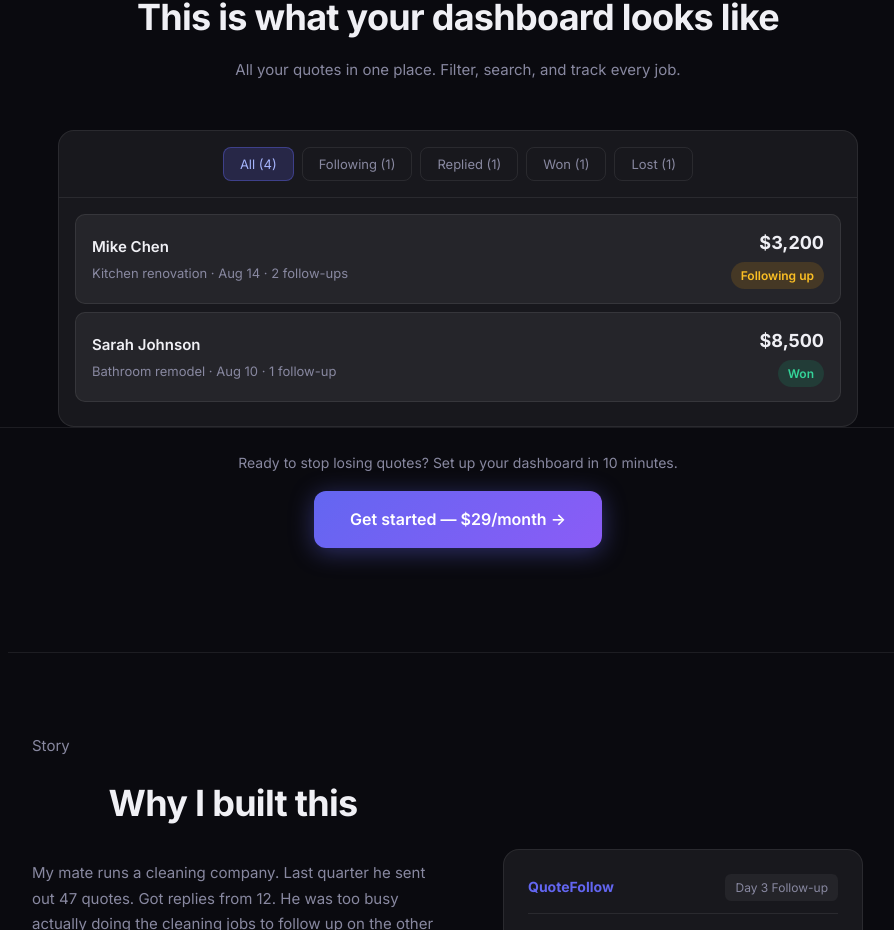
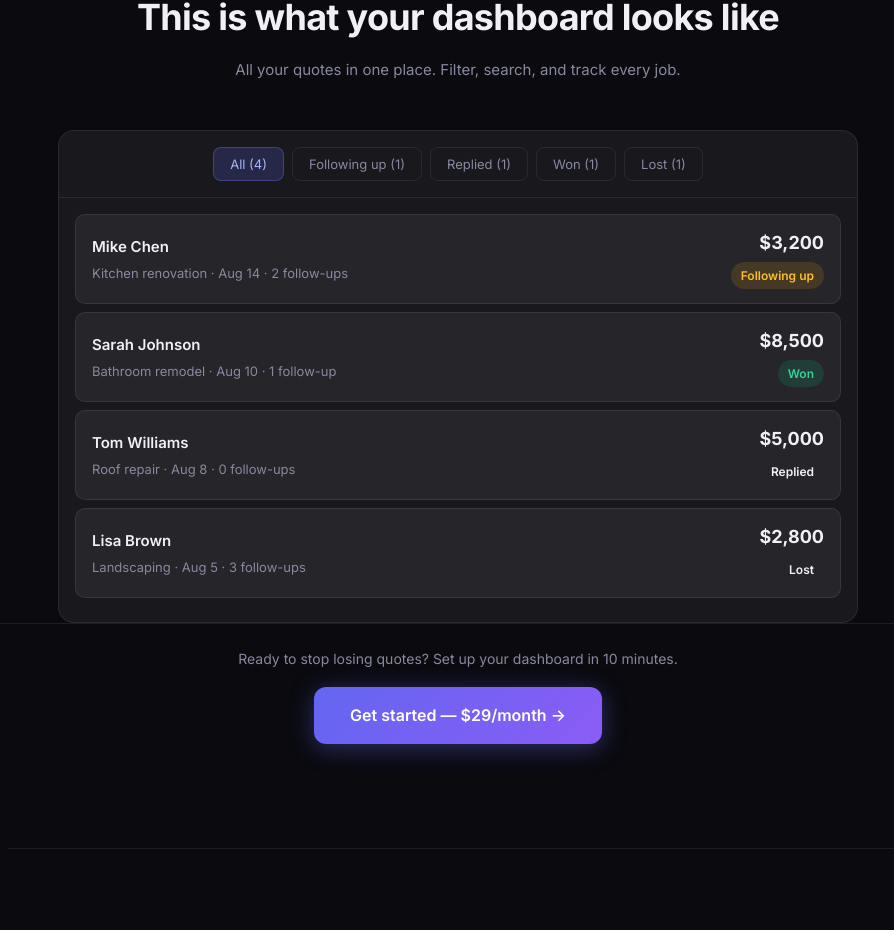
Before and after one commit to liuxiaohang666888/quotefollow, a Next.js app: page / in a window 1280 px wide. Shown: the part 3351-4281 px from the top of the page, without its empty margins (182-1076 px from the left). Built offline with nearby package versions, Linux system fonts and the light colour scheme; no server answers.

Commit message:
fix: 创建可交互的DashboardPreview组件，修复过滤器点击问题

```diff
--- a/app/page.tsx
+++ b/app/page.tsx
@@ -3,6 +3,7 @@
 import { useState } from 'react';
 import Link from 'next/link';
 import PayPalSubscribeButton from '@/components/PayPalSubscribeButton';
+import DashboardPreview from '@/components/DashboardPreview';
 
 export default function LandingPage() {
   const [active, setActive] = useState<number>(-1);
@@ -207,37 +208,7 @@ export default function LandingPage() {
         <p className="eyebrow">Preview</p>
         <h2>This is what your dashboard looks like</h2>
         <p className="preview-sub">All your quotes in one place. Filter, search, and track every job.</p>
-        <div className="dashboard-preview">
-          <div className="preview-filters">
-            <button className="preview-filter active">All (4)</button>
-            <button className="preview-filter">Following (1)</button>
-            <button className="preview-filter">Replied (1)</button>
-            <button className="preview-filter">Won (1)</button>
-            <button className="preview-filter">Lost (1)</button>
-          </div>
-          <div className="preview-quotes">
-            <div className="preview-quote">
-              <div className="preview-quote-left">
-                <div className="preview-quote-name">Mike Chen</div>
-                <div className="preview-quote-meta">Kitchen renovation · Aug 14 · 2 follow-ups</div>
-              </div>
-              <div className="preview-quote-right">
-                <span className="preview-amount">$3,200</span>
-                <span className="preview-status preview-status-following">Following up</span>
-              </div>
-            </div>
-            <div className="preview-quote">
-              <div className="preview-quote-left">
-                <div className="preview-quote-name">Sarah Johnson</div>
-                <div className="preview-quote-meta">Bathroom remodel · Aug 10 · 1 follow-up</div>
-              </div>
-              <div className="preview-quote-right">
-                <span className="preview-amount">$8,500</span>
-                <span className="preview-status preview-status-won">Won</span>
-              </div>
-            </div>
-          </div>
-        </div>
+        <DashboardPreview />
         <div className="preview-cta">
           <p>Ready to stop losing quotes? Set up your dashboard in 10 minutes.</p>
           <a href="#pricing" className="btn">
--- /dev/null
+++ b/components/DashboardPreview.tsx
@@ -0,0 +1,59 @@
+'use client';
+
+import { useState } from 'react';
+
+const QUOTES = [
+  { id: 1, name: 'Mike Chen', service: 'Kitchen renovation', date: 'Aug 14', followups: 2, amount: 3200, status: 'following' as const },
+  { id: 2, name: 'Sarah Johnson', service: 'Bathroom remodel', date: 'Aug 10', followups: 1, amount: 8500, status: 'won' as const },
+  { id: 3, name: 'Tom Williams', service: 'Roof repair', date: 'Aug 8', followups: 0, amount: 5000, status: 'replied' as const },
+  { id: 4, name: 'Lisa Brown', service: 'Landscaping', date: 'Aug 5', followups: 3, amount: 2800, status: 'lost' as const },
+];
+
+const STATUS_LABEL: Record<string, string> = {
+  following: 'Following up',
+  replied: 'Replied',
+  won: 'Won',
+  lost: 'Lost',
+};
+
+export default function DashboardPreview() {
+  const [filter, setFilter] = useState('all');
+
+  const filtered = filter === 'all'
+    ? QUOTES
+    : QUOTES.filter(q => q.status === filter);
+
+  return (
+    <div className="dashboard-preview">
+      <div className="preview-filters">
+        {(['all', 'following', 'replied', 'won', 'lost'] as const).map((f) => (
+          <button
+            key={f}
+            className={`preview-filter ${filter === f ? 'active' : ''}`}
+            onClick={() => setFilter(f)}
+          >
+            {f === 'all' ? 'All' : STATUS_LABEL[f]} ({f === 'all' ? QUOTES.length : QUOTES.filter(q => q.status === f).length})
+          </button>
+        ))}
+      </div>
+      <div className="preview-quotes">
+        {filtered.map((q) => (
+          <div key={q.id} className="preview-quote">
+            <div className="preview-quote-left">
+              <div className="preview-quote-name">{q.name}</div>
+              <div className="preview-quote-meta">
+                {q.service} · {q.date} · {q.followups} follow-up{q.followups !== 1 ? 's' : ''}
+              </div>
+            </div>
+            <div className="preview-quote-right">
+              <span className="preview-amount">${q.amount.toLocaleString()}</span>
+              <span className={`preview-status preview-status-${q.status}`}>
+                {STATUS_LABEL[q.status]}
+              </span>
+            </div>
+          </div>
+        ))}
+      </div>
+    </div>
+  );
+}
```
